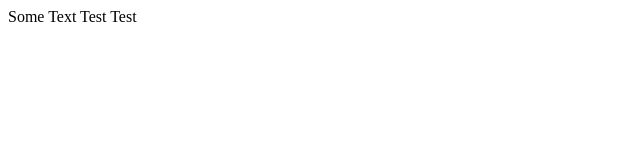
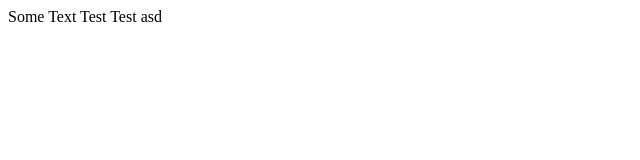
Before and after one commit to Drago-1998/test_repo, a plain HTML site: page index.html in a window 1280 px wide. Shown: the full height of the page, 0-640 px from the left. Drawn offline with Linux system fonts and the light colour scheme.

Commit message:
add commit

```diff
--- a/index.html
+++ b/index.html
@@ -8,6 +8,6 @@
     <title>Document</title>
 </head>
 <body>
-    Some Text Test Test
+    Some Text Test Test asd
 </body>
 </html>
```
